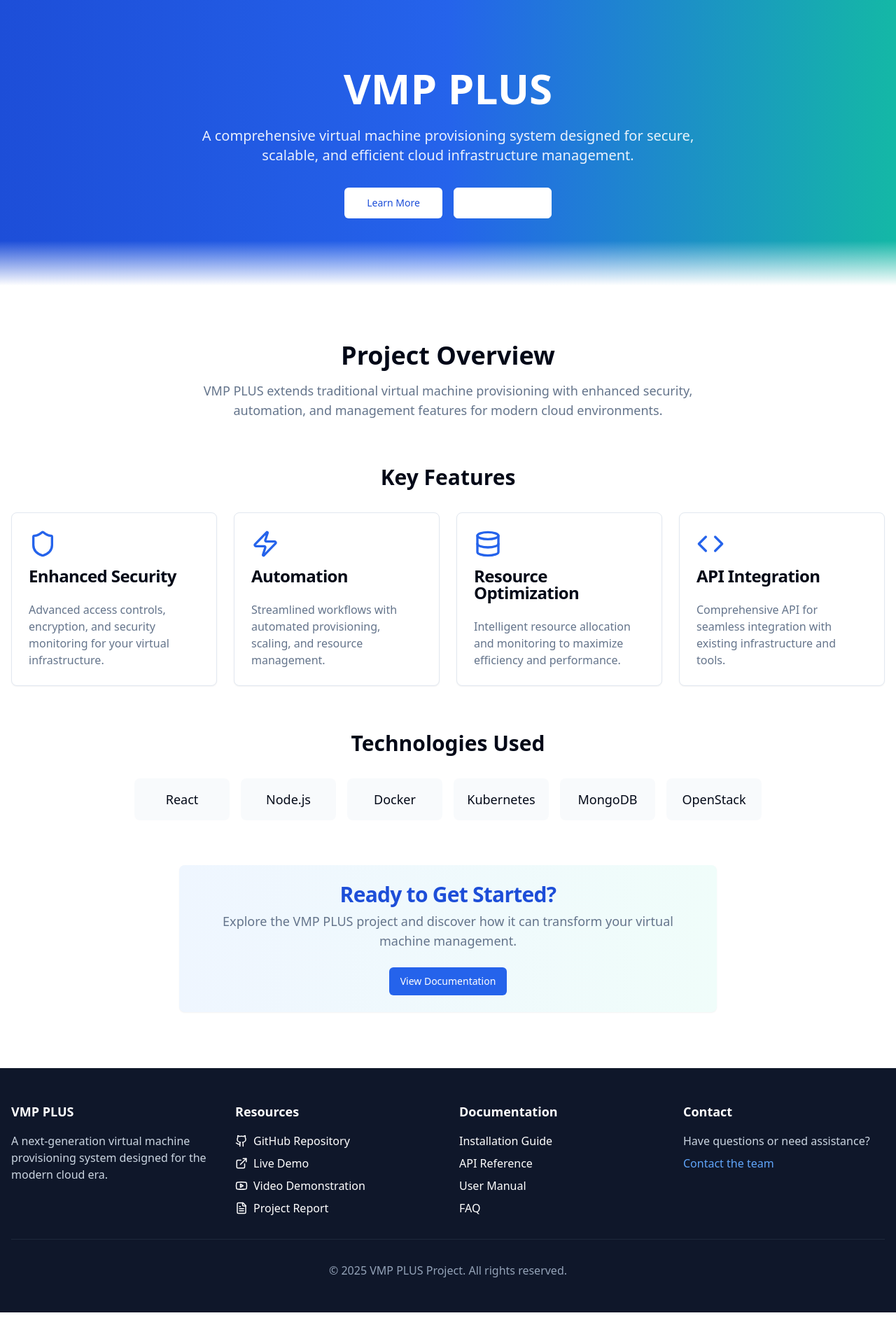
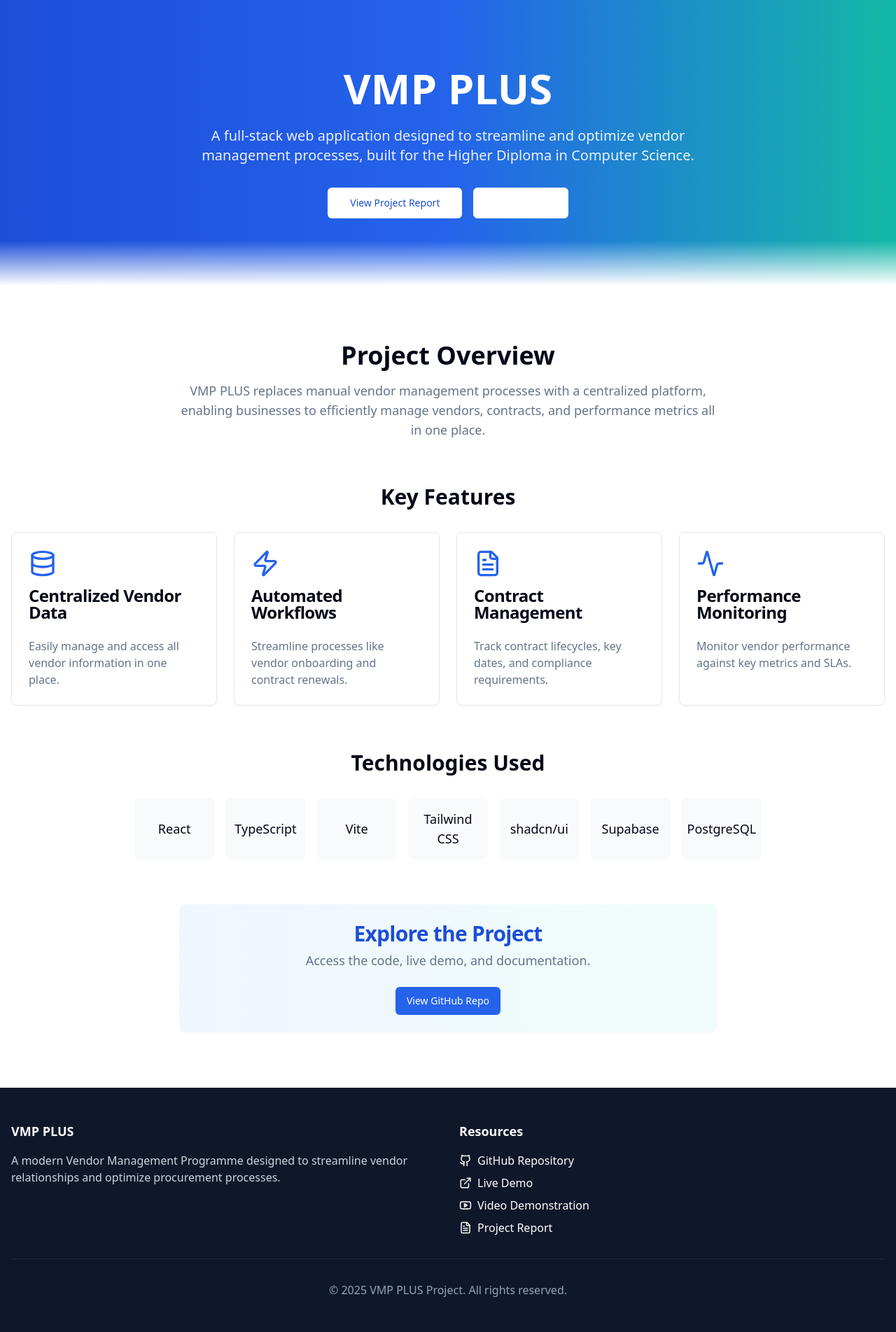
Before and after one commit to marcosogg/vmp-plus-showcase-front, a React (Vite) app: page / in a window 1280 px wide. Shown: the whole page at 70% size. Before the commit the page ends 1875 px from the top, so only its background shows below. Built offline with nearby package versions, Linux system fonts and the light colour scheme.

Commit message:
Refactor: Update landing page content
Update the content of the landing page to reflect the VMP PLUS (Vendor Management Programme) project, including project definition, header, main content sections (overview, features, technologies), call to action, and footer.

```diff
--- a/src/components/landing-page.tsx
+++ b/src/components/landing-page.tsx
@@ -2,7 +2,16 @@
 import React from "react";
 import { Button } from "@/components/ui/button";
 import { Card, CardContent, CardDescription, CardHeader, CardTitle } from "@/components/ui/card";
-import { Github, ExternalLink, Youtube, FileText, Code, Zap, Database, Shield } from "lucide-react";
+import {
+  Github,
+  ExternalLink,
+  Youtube,
+  FileText,
+  Database,
+  Zap,
+  CalendarDays,
+  Activity
+} from "lucide-react";
 
 const LandingPage = () => {
   return (
@@ -15,15 +24,15 @@ const LandingPage = () => {
               VMP PLUS
             </h1>
             <p className="text-lg md:text-xl text-white/90 mb-8 leading-relaxed">
-              A comprehensive virtual machine provisioning system designed for secure, scalable,
-              and efficient cloud infrastructure management.
+              A full-stack web application designed to streamline and optimize vendor management processes,
+              built for the Higher Diploma in Computer Science.
             </p>
             <div className="flex flex-wrap justify-center gap-4">
-              <Button size="lg" className="bg-white text-blue-700 hover:bg-blue-50">
-                Learn More
+              <Button size="lg" className="bg-white text-blue-700 hover:bg-blue-50" asChild>
+                <a href="#report-link">View Project Report</a>
               </Button>
-              <Button size="lg" variant="outline" className="text-white border-white hover:bg-white/10">
-                View Demo
+              <Button size="lg" variant="outline" className="text-white border-white hover:bg-white/10" asChild>
+                <a href="#demo-link">Live Demo</a>
               </Button>
             </div>
           </div>
@@ -38,8 +47,9 @@ const LandingPage = () => {
           <div className="max-w-3xl mx-auto text-center mb-12">
             <h2 className="text-3xl md:text-4xl font-bold mb-4">Project Overview</h2>
             <p className="text-muted-foreground text-lg">
-              VMP PLUS extends traditional virtual machine provisioning with enhanced security,
-              automation, and management features for modern cloud environments.
+              VMP PLUS replaces manual vendor management processes with a centralized platform,
+              enabling businesses to efficiently manage vendors, contracts, and performance metrics
+              all in one place.
             </p>
           </div>
         </section>
@@ -49,24 +59,24 @@ const LandingPage = () => {
           <h2 className="text-2xl md:text-3xl font-bold mb-8 text-center">Key Features</h2>
           <div className="grid grid-cols-1 md:grid-cols-2 lg:grid-cols-4 gap-6">
             <FeatureCard
-              icon={<Shield className="h-10 w-10 text-blue-600" />}
-              title="Enhanced Security"
-              description="Advanced access controls, encryption, and security monitoring for your virtual infrastructure."
+              icon={<Database className="h-10 w-10 text-blue-600" />}
+              title="Centralized Vendor Data"
+              description="Easily manage and access all vendor information in one place."
             />
             <FeatureCard
               icon={<Zap className="h-10 w-10 text-blue-600" />}
-              title="Automation"
-              description="Streamlined workflows with automated provisioning, scaling, and resource management."
+              title="Automated Workflows"
+              description="Streamline processes like vendor onboarding and contract renewals."
             />
             <FeatureCard
-              icon={<Database className="h-10 w-10 text-blue-600" />}
-              title="Resource Optimization"
-              description="Intelligent resource allocation and monitoring to maximize efficiency and performance."
+              icon={<FileText className="h-10 w-10 text-blue-600" />}
+              title="Contract Management"
+              description="Track contract lifecycles, key dates, and compliance requirements."
             />
             <FeatureCard
-              icon={<Code className="h-10 w-10 text-blue-600" />}
-              title="API Integration"
-              description="Comprehensive API for seamless integration with existing infrastructure and tools."
+              icon={<Activity className="h-10 w-10 text-blue-600" />}
+              title="Performance Monitoring"
+              description="Monitor vendor performance against key metrics and SLAs."
             />
           </div>
         </section>
@@ -74,7 +84,7 @@ const LandingPage = () => {
         {/* Technologies Used */}
         <section className="mb-16">
           <h2 className="text-2xl md:text-3xl font-bold mb-8 text-center">Technologies Used</h2>
-          <div className="grid grid-cols-2 md:grid-cols-3 lg:grid-cols-6 gap-4 max-w-4xl mx-auto">
+          <div className="grid grid-cols-2 md:grid-cols-3 lg:grid-cols-7 gap-4 max-w-4xl mx-auto">
             {technologies.map((tech, index) => (
               <div
                 key={index}
@@ -90,14 +100,14 @@ const LandingPage = () => {
         <section className="max-w-3xl mx-auto text-center">
           <Card className="bg-gradient-to-r from-blue-50 to-teal-50 border-0">
             <CardHeader>
-              <CardTitle className="text-2xl md:text-3xl text-blue-700">Ready to Get Started?</CardTitle>
+              <CardTitle className="text-2xl md:text-3xl text-blue-700">Explore the Project</CardTitle>
               <CardDescription className="text-lg">
-                Explore the VMP PLUS project and discover how it can transform your virtual machine management.
+                Access the code, live demo, and documentation.
               </CardDescription>
             </CardHeader>
             <CardContent>
-              <Button className="bg-blue-600 hover:bg-blue-700 text-white">
-                View Documentation
+              <Button className="bg-blue-600 hover:bg-blue-700 text-white" asChild>
+                <a href="#github-link">View GitHub Repo</a>
               </Button>
             </CardContent>
           </Card>
@@ -107,39 +117,21 @@ const LandingPage = () => {
       {/* Footer Section */}
       <footer className="bg-slate-900 text-white py-12">
         <div className="container mx-auto px-4">
-          <div className="grid grid-cols-1 md:grid-cols-2 lg:grid-cols-4 gap-8">
+          <div className="grid grid-cols-1 md:grid-cols-2 gap-8">
             <div>
               <h3 className="text-lg font-semibold mb-4">VMP PLUS</h3>
               <p className="text-slate-300">
-                A next-generation virtual machine provisioning system designed for the modern cloud era.
+                A modern Vendor Management Programme designed to streamline vendor relationships and optimize procurement processes.
               </p>
             </div>
             <div>
               <h3 className="text-lg font-semibold mb-4">Resources</h3>
               <ul className="space-y-2">
-                <FooterLink icon={<Github size={18} />} text="GitHub Repository" />
-                <FooterLink icon={<ExternalLink size={18} />} text="Live Demo" />
-                <FooterLink icon={<Youtube size={18} />} text="Video Demonstration" />
-                <FooterLink icon={<FileText size={18} />} text="Project Report" />
+                <FooterLink icon={<Github size={18} />} text="GitHub Repository" href="#github-link" />
+                <FooterLink icon={<ExternalLink size={18} />} text="Live Demo" href="#demo-link" />
+                <FooterLink icon={<Youtube size={18} />} text="Video Demonstration" href="#video-link" />
+                <FooterLink icon={<FileText size={18} />} text="Project Report" href="#report-link" />
               </ul>
-            </div>
-            <div>
-              <h3 className="text-lg font-semibold mb-4">Documentation</h3>
-              <ul className="space-y-2">
-                <li className="hover:text-blue-300 transition-colors"><a href="#">Installation Guide</a></li>
-                <li className="hover:text-blue-300 transition-colors"><a href="#">API Reference</a></li>
-                <li className="hover:text-blue-300 transition-colors"><a href="#">User Manual</a></li>
-                <li className="hover:text-blue-300 transition-colors"><a href="#">FAQ</a></li>
-              </ul>
-            </div>
-            <div>
-              <h3 className="text-lg font-semibold mb-4">Contact</h3>
-              <p className="text-slate-300 mb-2">
-                Have questions or need assistance?
-              </p>
-              <a href="#" className="text-blue-400 hover:text-blue-300 transition-colors">
-                Contact the team
-              </a>
             </div>
           </div>
           <div className="border-t border-slate-800 mt-8 pt-8 text-center text-slate-400">
@@ -164,9 +156,9 @@ const FeatureCard = ({ icon, title, description }) => (
   </Card>
 );
 
-const FooterLink = ({ icon, text }) => (
+const FooterLink = ({ icon, text, href }) => (
   <li>
-    <a href="#" className="flex items-center gap-2 hover:text-blue-300 transition-colors">
+    <a href={href} className="flex items-center gap-2 hover:text-blue-300 transition-colors">
       {icon}
       <span>{text}</span>
     </a>
@@ -176,11 +168,12 @@ const FooterLink = ({ icon, text }) => (
 // Data
 const technologies = [
   "React",
-  "Node.js",
-  "Docker",
-  "Kubernetes",
-  "MongoDB",
-  "OpenStack"
+  "TypeScript",
+  "Vite",
+  "Tailwind CSS",
+  "shadcn/ui",
+  "Supabase",
+  "PostgreSQL"
 ];
 
 export default LandingPage;
```
